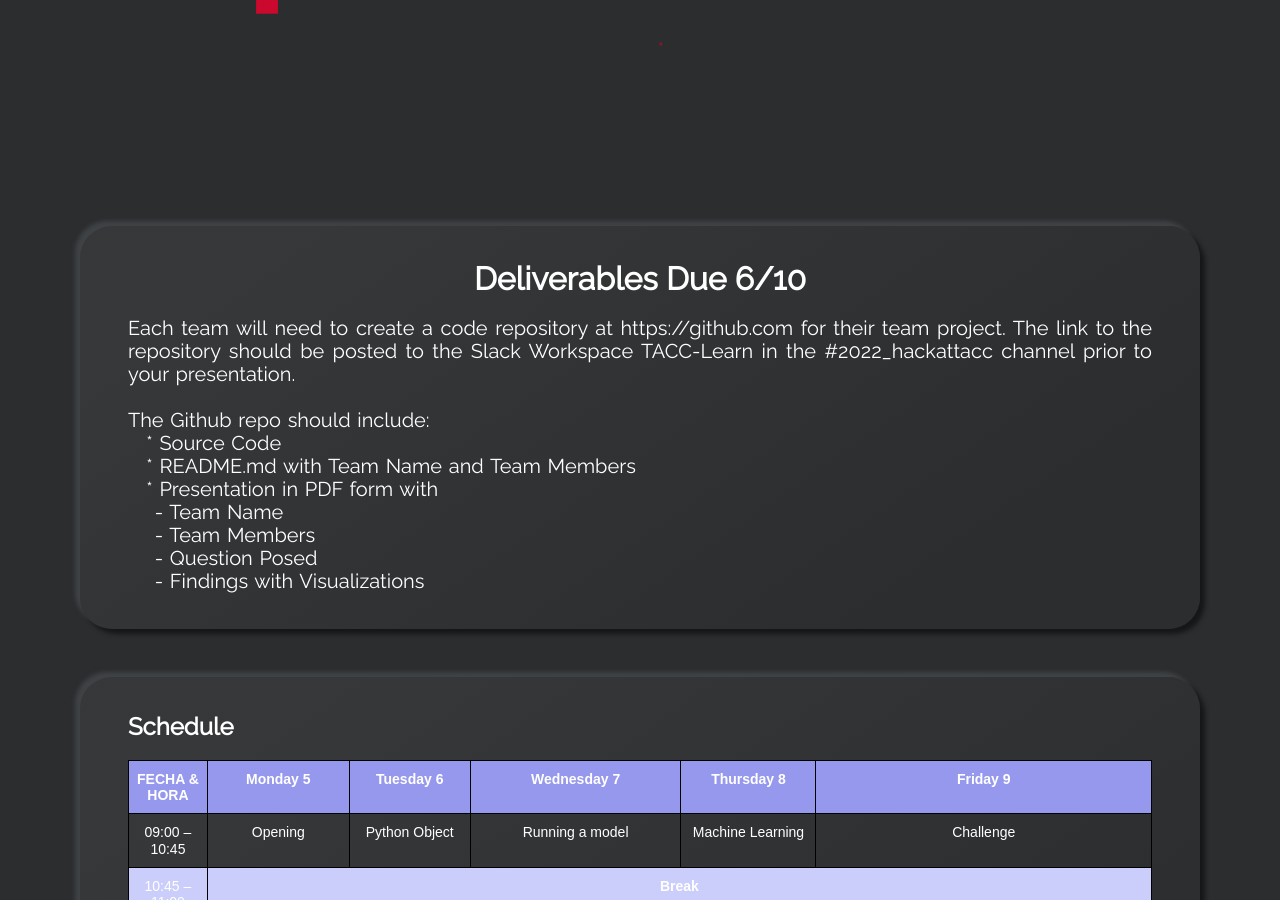
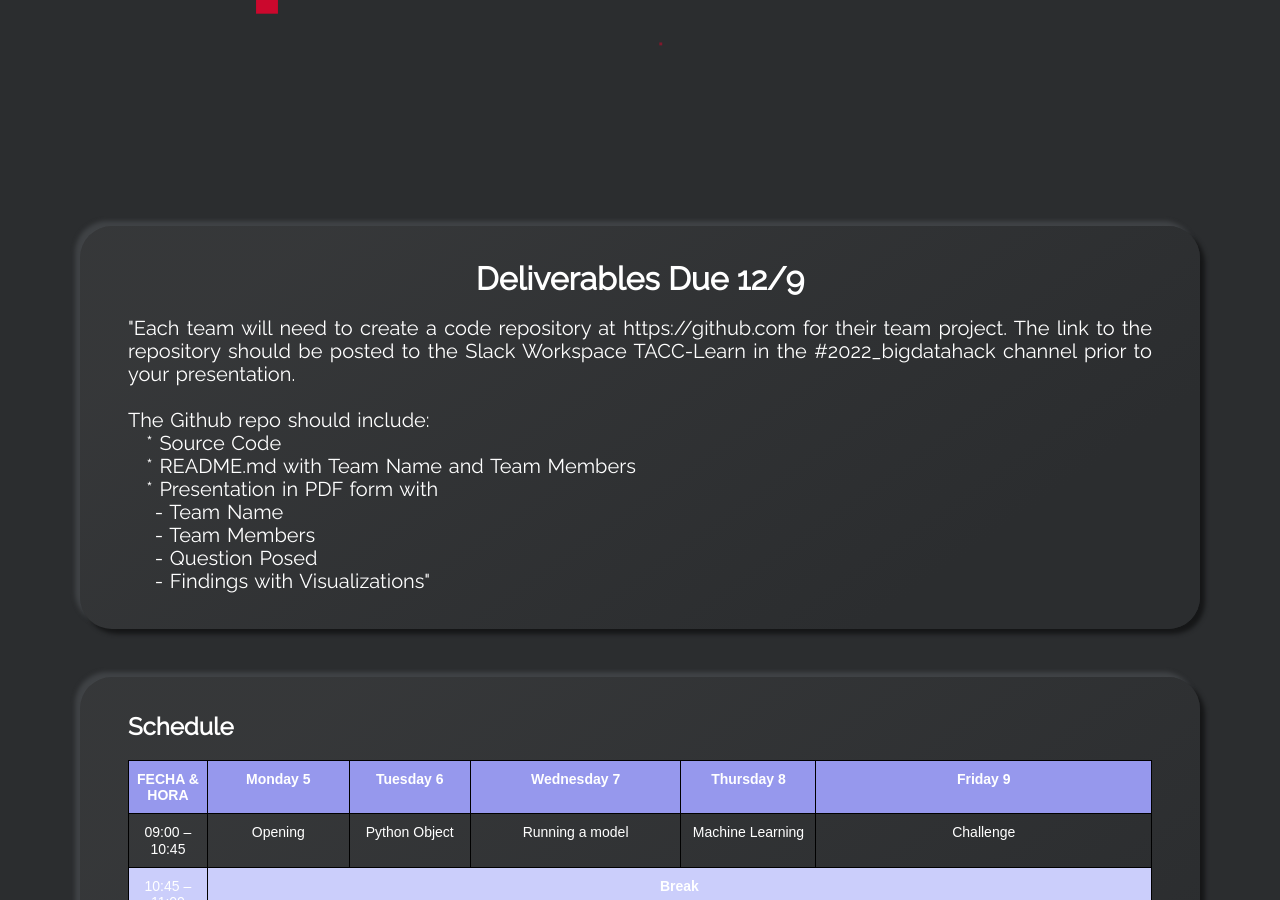
Before and after one commit to HackHPC/BigDataHack-2022, a Jekyll site: the page built from index.md, in a window 1280 px wide and 900 px high, scrolled down 834 px. Built offline with Jekyll 4.4.1, drawn with Linux system fonts in a browser that asks for light colours; our own code applies the rules of GitHub Pages for plain Markdown files.

Commit message:
updated deliverables

```diff
--- a/_config.yml
+++ b/_config.yml
@@ -40,9 +40,19 @@
 # > setting this to false, will omit the About Me section
 show_aboutme_card: true
 # about_me_title: The will be displayed as the title in the About Me section
-about_me_title: "Deliverables Due 6/10"
+about_me_title: "Deliverables Due 12/9"
 # about_me_description: This will be displayed under the title.
-about_me_description: "Each team will need to create a code  repository at https://github.com for their team project. The link to the repository should be posted to the Slack Workspace TACC-Learn in the #2022_hackattacc channel prior to your presentation. <br><br> The Github repo should include: <br> &ensp; * Source Code <br> &ensp; * README.md with Team Name and Team Members <br> &ensp; * Presentation in PDF form with <br> &emsp; - Team Name<br> &emsp; - Team Members<br> &emsp; - Question Posed<br> &emsp; - Findings with Visualizations"
+about_me_description: >
+  "Each team will need to create a code  repository at https://github.com for their team project.
+  The link to the repository should be posted to the Slack Workspace TACC-Learn in the #2022_bigdatahack
+  channel prior to your presentation. <br><br> The Github repo should include:
+  <br> &ensp; * Source Code
+  <br> &ensp; * README.md with Team Name and Team Members
+  <br> &ensp; * Presentation in PDF form with
+  <br> &emsp; - Team Name
+  <br> &emsp; - Team Members
+  <br> &emsp; - Question Posed
+  <br> &emsp; - Findings with Visualizations"
 
 # SKILLS SECTION
 # show_skills_card:
```
